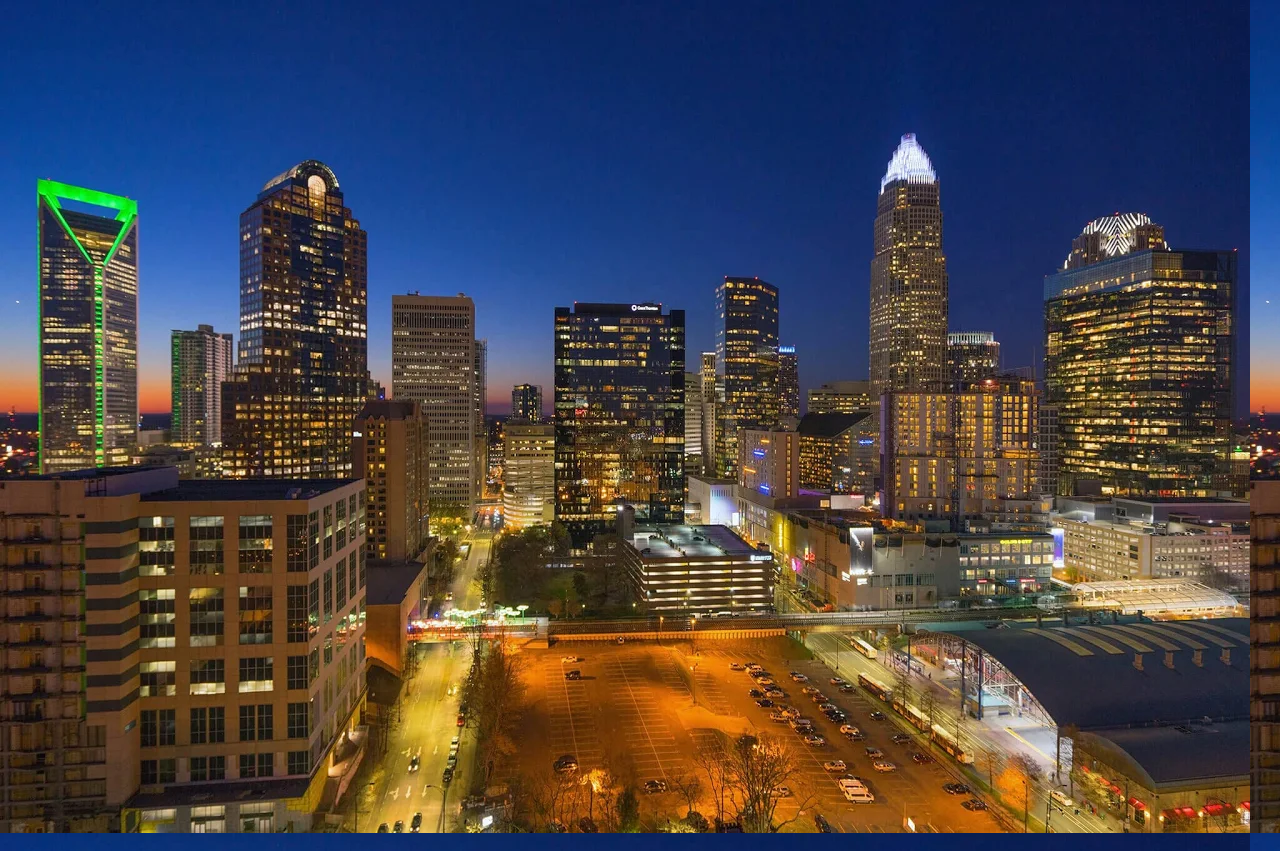
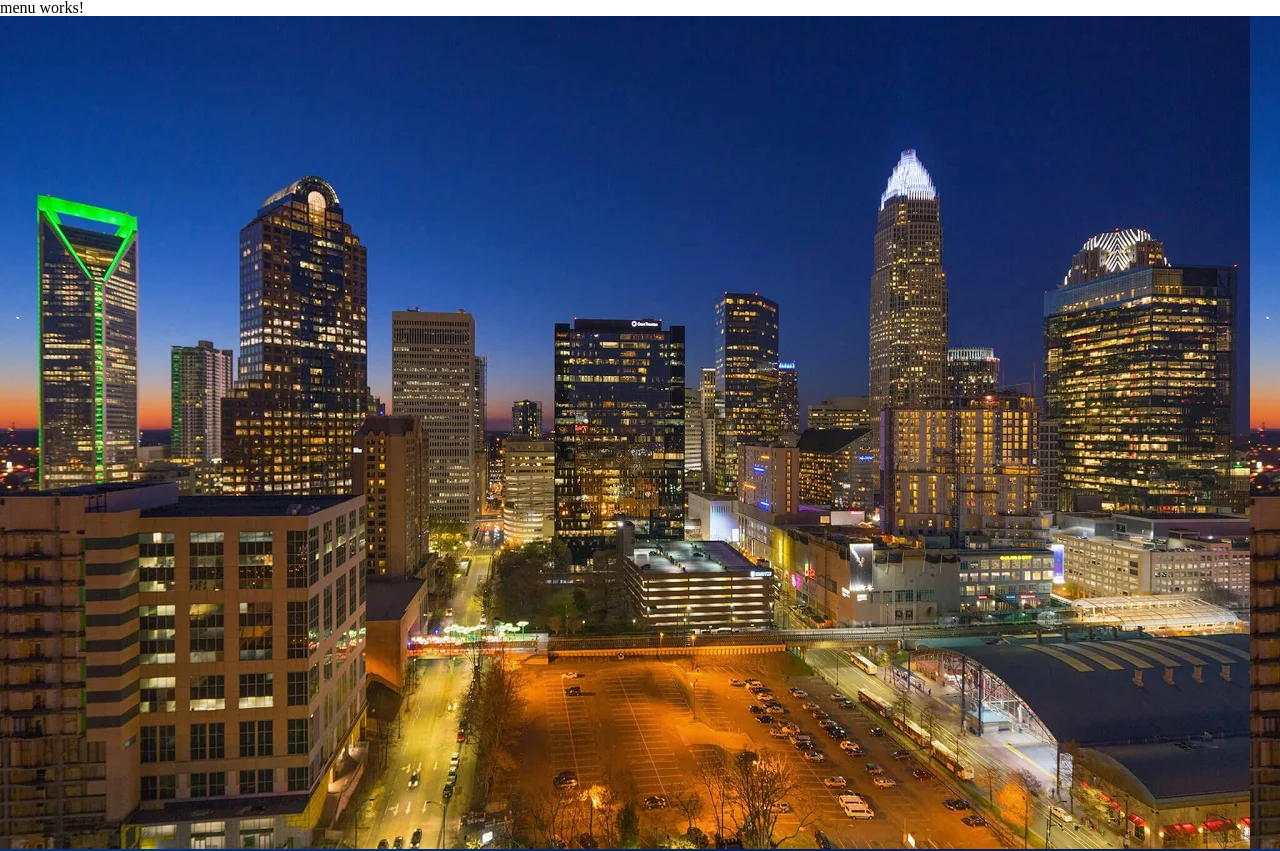
Before and after one commit to mba2/hotels, an Angular app: page / in a window 1280 px wide. Shown: the top 851 px of the page. Built offline with nearby package versions, Linux system fonts and the light colour scheme.

Commit message:
Creates a menu component: Inserts it into the Header Component and set a simple test verifying if the Header Component has a Menu Component

```diff
--- a/src/app/app.module.ts
+++ b/src/app/app.module.ts
@@ -5,13 +5,15 @@ import { NgModule } from '@angular/core';
 import { AppComponent } from './app.component';
 import { FooterComponent } from './components/footer/footer.component';
 import { HeaderComponent } from './components/header/header.component';
+import { MenuComponent } from './components/menu/menu.component';
 
 
 @NgModule({
   declarations: [
     AppComponent,
     FooterComponent,
-    HeaderComponent
+    HeaderComponent,
+    MenuComponent
   ],
   imports: [
     BrowserModule
--- a/src/app/components/header/header.component.html
+++ b/src/app/components/header/header.component.html
@@ -1,3 +1,4 @@
+<menu></menu>
 <div class="hero">
 
 </div>
--- /dev/null
+++ b/src/app/components/menu/menu.component.html
@@ -0,0 +1,3 @@
+<p>
+  menu works!
+</p>
--- /dev/null
+++ b/src/app/components/menu/menu.component.ts
@@ -0,0 +1,15 @@
+import { Component, OnInit } from '@angular/core';
+
+@Component({
+  selector: 'menu',
+  templateUrl: './menu.component.html',
+  styleUrls: ['./menu.component.scss']
+})
+export class MenuComponent implements OnInit {
+
+  constructor() { }
+
+  ngOnInit() {
+  }
+
+}
```
Also changed, not shown: src/app/components/menu/menu.component.scss (added), 2 other files (tests, documents, lock files or other folders).
